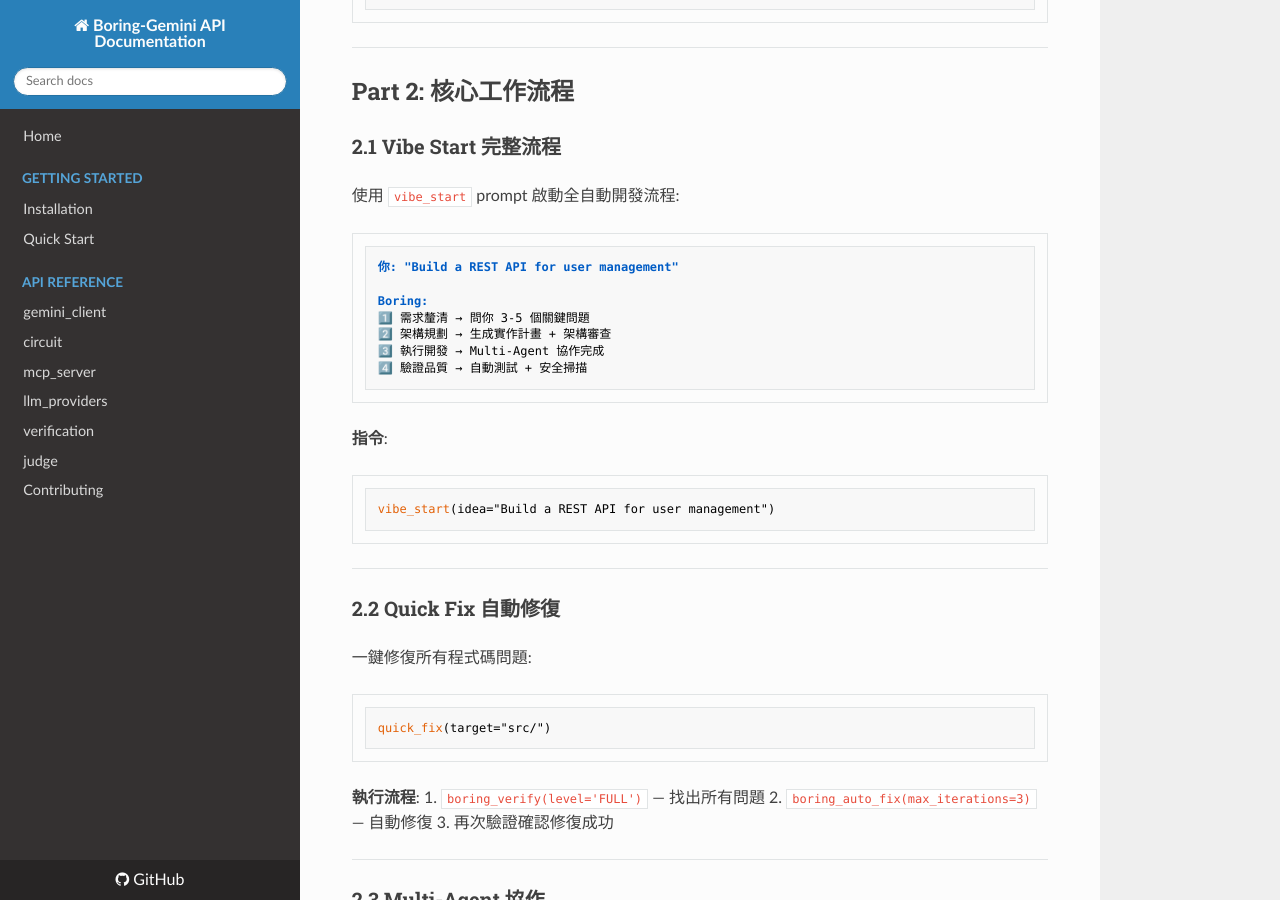
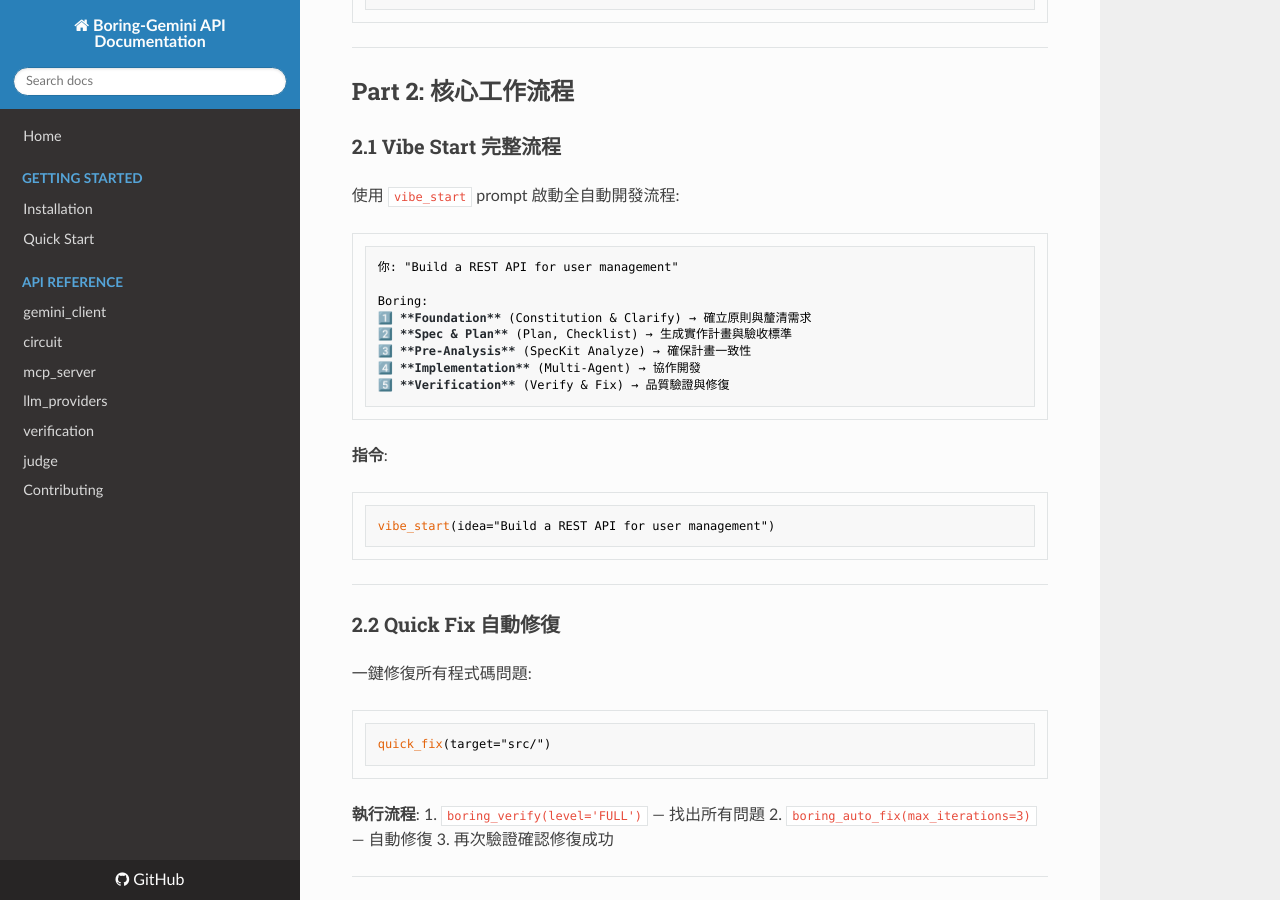
Before and after one commit to Boring206/boring-gemini, an MkDocs documentation site: the page built from docs/TUTORIAL.md, in a window 1280 px wide and 900 px high, scrolled down 2293 px. Built offline with MkDocs 1.6.1, drawn with Linux system fonts in a browser that asks for light colours; nearby versions of some CDN libraries.

````diff
--- a/docs/TUTORIAL.md
+++ b/docs/TUTORIAL.md
@@ -109,10 +109,11 @@ my-app/
 你: "Build a REST API for user management"
 
 Boring:
-1️⃣ 需求釐清 → 問你 3-5 個關鍵問題
-2️⃣ 架構規劃 → 生成實作計畫 + 架構審查
-3️⃣ 執行開發 → Multi-Agent 協作完成
-4️⃣ 驗證品質 → 自動測試 + 安全掃描
+1️⃣ **Foundation** (Constitution & Clarify) → 確立原則與釐清需求
+2️⃣ **Spec & Plan** (Plan, Checklist) → 生成實作計畫與驗收標準
+3️⃣ **Pre-Analysis** (SpecKit Analyze) → 確保計畫一致性
+4️⃣ **Implementation** (Multi-Agent) → 協作開發
+5️⃣ **Verification** (Verify & Fix) → 品質驗證與修復
 ```
 
 **指令**:
````
Also changed, not shown: docs/PROFESSIONAL_PLAYBOOK.md (+6 -1 lines).
